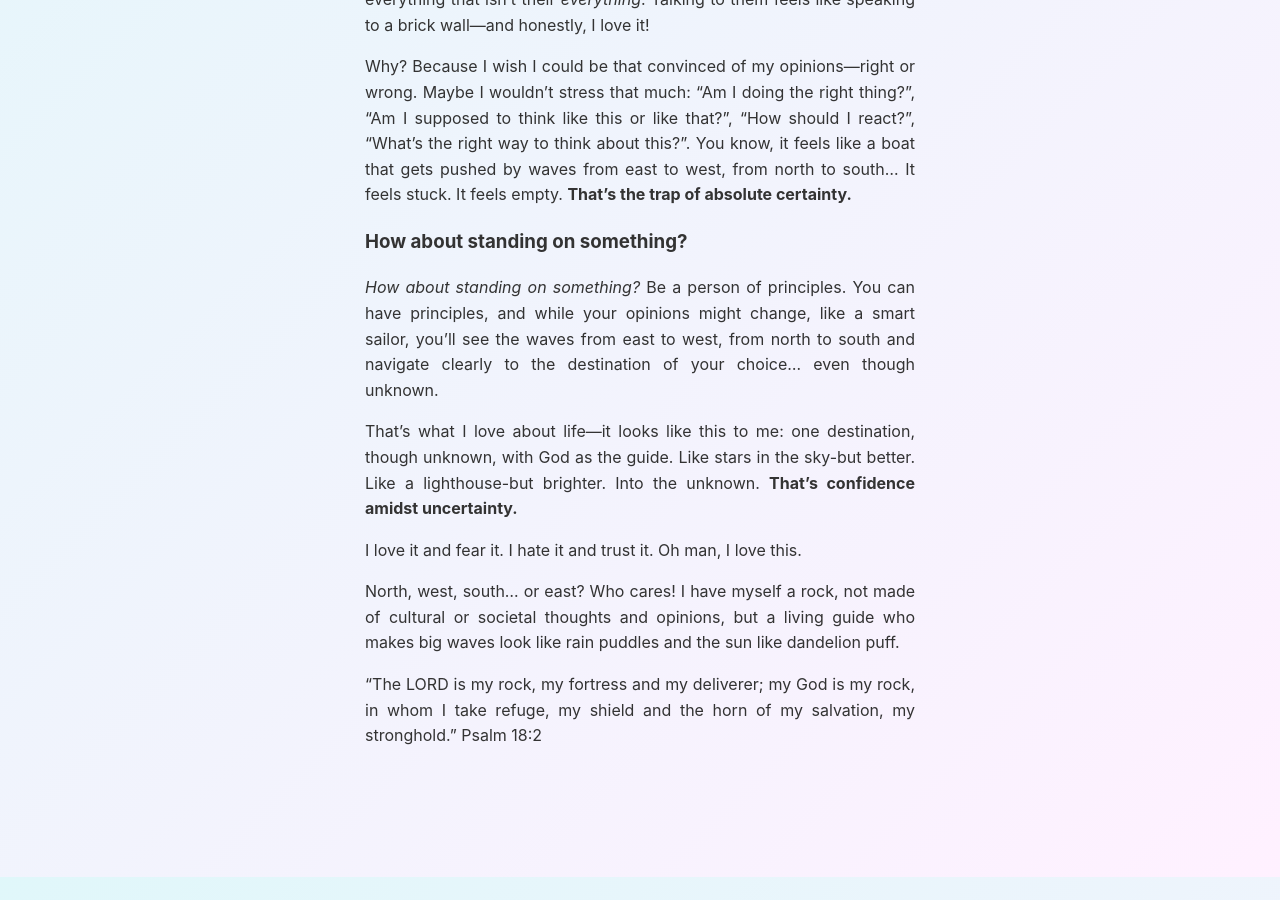
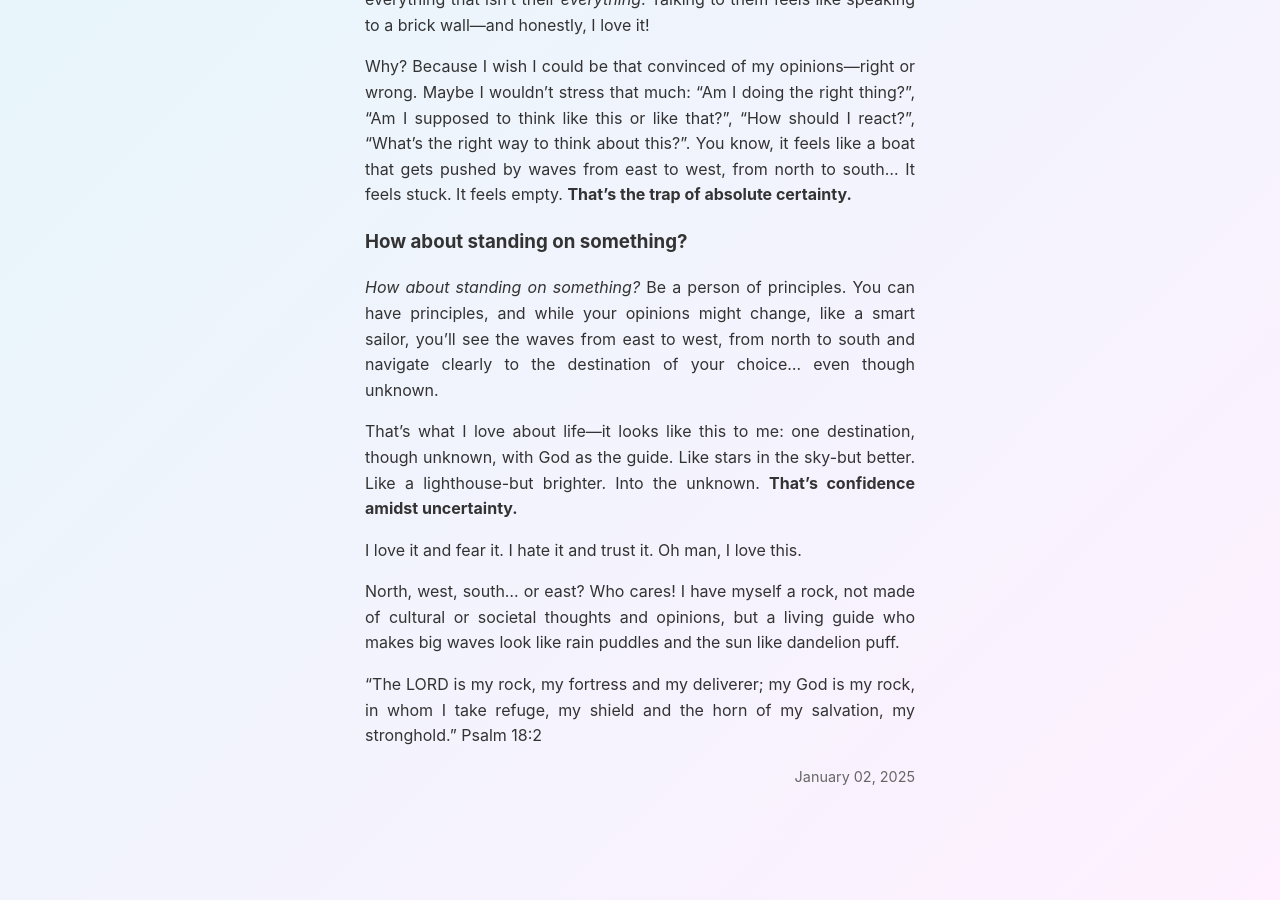
Before and after one commit to lucianmocan/lucianmocan.github.io, a Jekyll site: the page built from _posts/2025-01-02-what-about-politics.md, in a window 1280 px wide and 900 px high, scrolled down 691 px. Built offline with Jekyll 4.4.1, drawn with Linux system fonts in a browser that asks for light colours.

Commit message:
add date at the bottom of post fix

```diff
--- a/_layouts/post.html
+++ b/_layouts/post.html
@@ -3,4 +3,5 @@ layout: default
 ---
 <article class="article-content">
     {{ content }}
+    <p class="post-date-md">{{ page.date | date: "%B %d, %Y" }}</p>
 </article>
```
